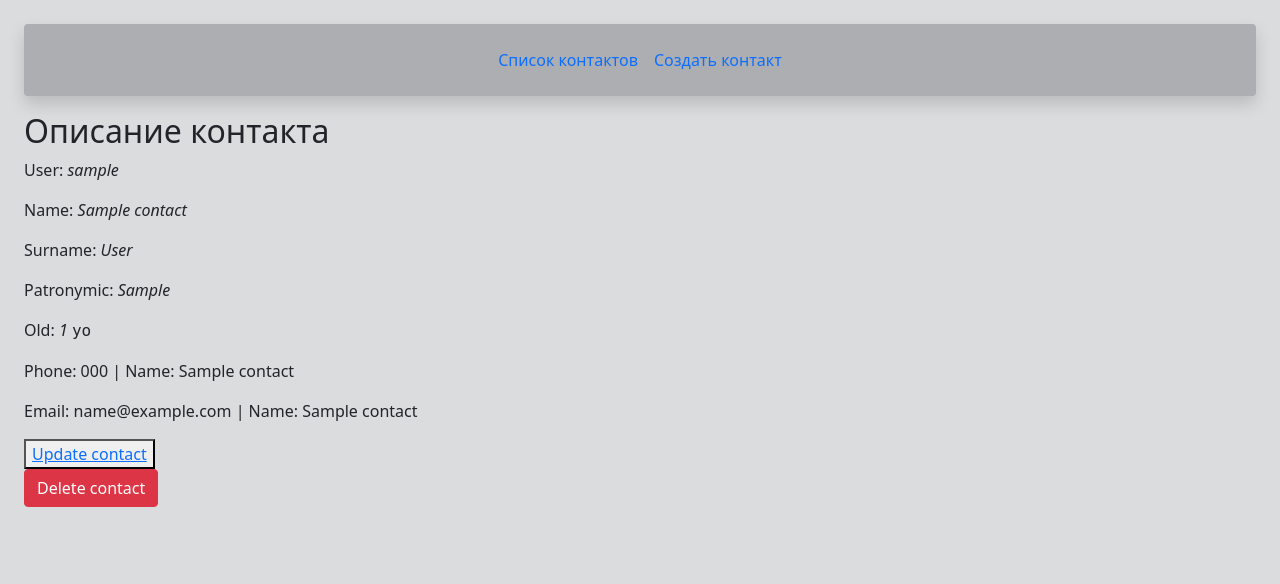
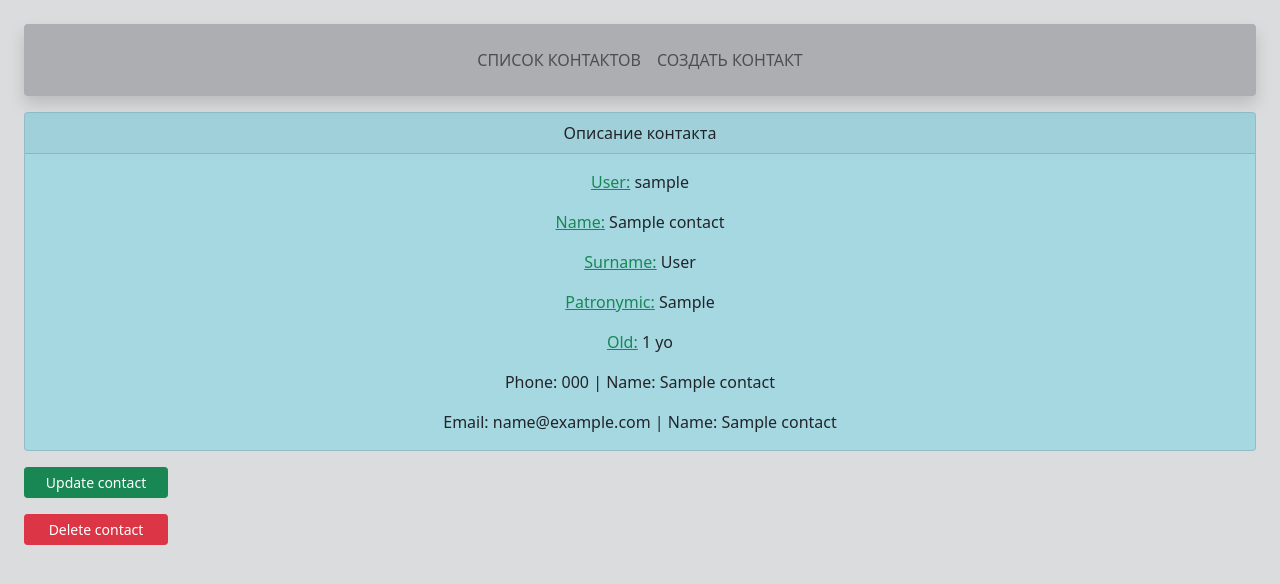
Before and after one commit to ArtMot99/AdressBook, a Django app: page /address/1/ in a window 1280 px wide. Shown: the top 584 px of the page. Run offline with Django 4.2, Linux system fonts and the light colour scheme; tables that the repository leaves empty hold one stand-in row (values such as "Sample post"); some libraries are stand-ins or nearby versions.

Commit message:
Накиданы стили в шаблоны.

```diff
--- a/address/templates/address/index.html
+++ b/address/templates/address/index.html
@@ -11,7 +11,7 @@
     {% for person in contact %}
         <div class="list-group">
             <a href="{% url 'info' pk=person.pk %}"
-               class="list-group-item list-group-item-secondary bg-info bg-opacity-25">
+               class="list-group-item list-group-item-secondary shadow bg-secondary m-1 bg-opacity-25">
                 {{ person.name.title }} {{ person.surname.title }}
             </a>
         </div>
--- a/address/templates/address/info_about_contact.html
+++ b/address/templates/address/info_about_contact.html
@@ -9,25 +9,27 @@
 {% block content %}
     {% include 'includes/navbar.html' %}
 
-    <div class="">
-        <h2>Описание контакта</h2>
-        <p>User: <em>{{ contact.user }}</em></p>
-        <p>Name: <em>{{ contact.name }}</em></p>
-        <p>Surname: <em>{{ contact.surname }}</em></p>
-        <p>Patronymic: <em>{{ contact.patronymic }}</em></p>
-        <p>Old: <em>{{ contact.old }}</em> <tt>yo</tt></p>
-        <p>{{ contact.phone_set.all|join:',  '|default:'Nothing' }}</p>
-        <p>{{ contact.email_set.all|join:',  '|default:'Nothing' }}</p>
+    <div class="card bg-info mb-3 bg-opacity-25 text-center">
+        <div class="card-header">Описание контакта</div>
+        <div class="card-body">
+            <p class="card-text"><span class="text-success text-decoration-underline">User:</span> {{ contact.user }}</p>
+            <p class="card-text"><span class="text-success text-decoration-underline">Name:</span> {{ contact.name }}</p>
+            <p class="card-text"><span class="text-success text-decoration-underline">Surname:</span> {{ contact.surname }}</p>
+            <p class="card-text"><span class="text-success text-decoration-underline">Patronymic:</span> {{ contact.patronymic }}</p>
+            <p class="card-text"><span class="text-success text-decoration-underline">Old:</span> {{ contact.old }} yo</p>
+            <p class="card-text">{{ contact.phone_set.all|join:',  '|default:'Nothing' }}</p>
+            <p class="card-text">{{ contact.email_set.all|join:',  '|default:'Nothing' }}</p>
+        </div>
     </div>
 
     <div>
-        <button type="submit"><a href="{% url 'update' pk=contact.pk %}">Update contact</a></button>
+        <a class="btn mb-3 btn-success btn-sm" role="button" style="width: 9rem" href="{% url 'update' pk=contact.pk %}">Update contact</a>
     </div>
 
     <div>
         <form action="" method="post">
             {% csrf_token %}
-            <button class="btn btn-danger" type="submit">Delete contact</button>
+            <button class="btn btn-danger btn-sm" type="submit" style="width: 9rem">Delete contact</button>
         </form>
     </div>
 
--- a/address/templates/includes/navbar.html
+++ b/address/templates/includes/navbar.html
@@ -1,4 +1,4 @@
-<nav class="navbar navbar-expand shadow p-3 mb-3 rounded bg-dark bg-opacity-25 justify-content-center">
+<nav class="navbar navbar-light navbar-expand shadow fw-light p-3 mb-3 rounded bg-dark bg-opacity-25 justify-content-center text-uppercase">
     <div class="navbar-nav">
         <a class="nav-link " aria-current="page" href="{% url 'main_menu' %}">Список контактов</a>
         <a class="nav-link " href="{% url 'create' %}">Создать контакт</a>
--- a/templates/base.html
+++ b/templates/base.html
@@ -6,7 +6,7 @@
     {% load static %}
     <link rel="stylesheet" href="{% static 'css/bootstrap.min.css' %}" type="text/css">
 </head>
-<body class="bg-secondary p-4 text-dark bg-opacity-25">
+<body class="bg-secondary p-4 bg-opacity-25">
     {% block content %} {% endblock %}
 </body>
 </html>
```
